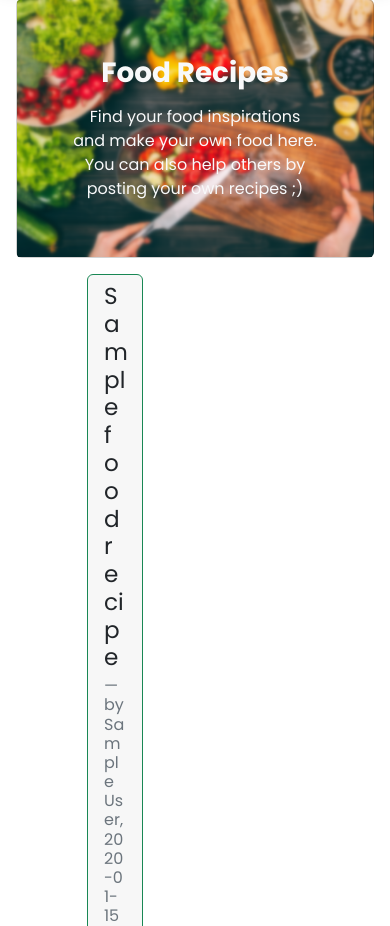
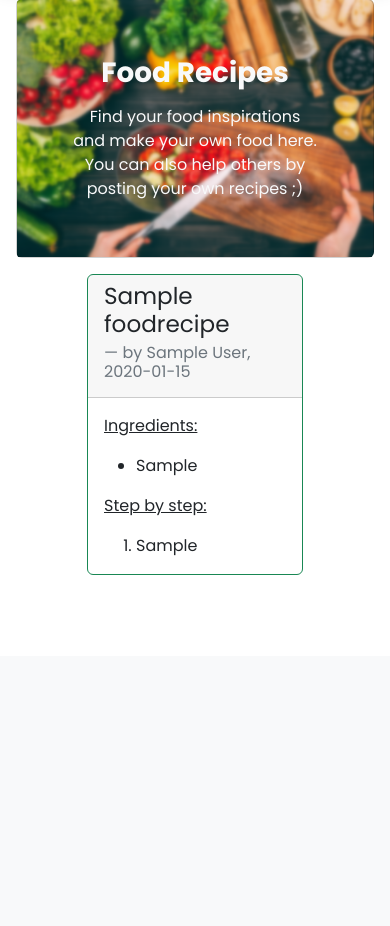
Before and after one commit to jaycentg/nutrious, a Django app: page /recipe/ in a window 390 px wide. Shown: the part 188-1114 px from the top of the page. After the commit the page ends 763 px from the top, so only its background shows below. Run offline with Django 4.2, Linux system fonts and the light colour scheme; tables that the repository leaves empty hold one stand-in row (values such as "Sample post").

Commit message:
fix responsive cards

```diff
--- a/recipe/templates/recipes.html
+++ b/recipe/templates/recipes.html
@@ -29,6 +29,16 @@
     .row {
         margin-left: 75px;
         margin-right: 75px;
+    }
+
+    @media screen and (max-width: 900px) {
+        #column {
+            width: 100%;
+            display: flex;
+            justify-content: space-between;
+            flex-direction: column;
+            margin-bottom: 20px;
+        }
     }
 </style>
 {% endblock meta %}
@@ -155,7 +165,7 @@
         const recipes = await getRecipe()
         let htmlString = ``
         recipes.forEach((item) => {
-            htmlString += `\n<div class="col-4">
+            htmlString += `\n<div id="column" class="col-4">
         <div class="card border-success text-dark bg-white mb-3" style="max-width: 28rem;" id="card-task">
             <div class="card-header">
                 <h3>${item.fields.food_name}</h3>
```
